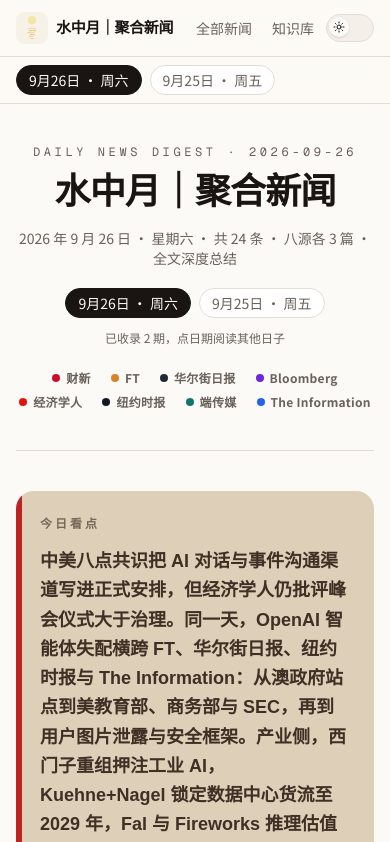
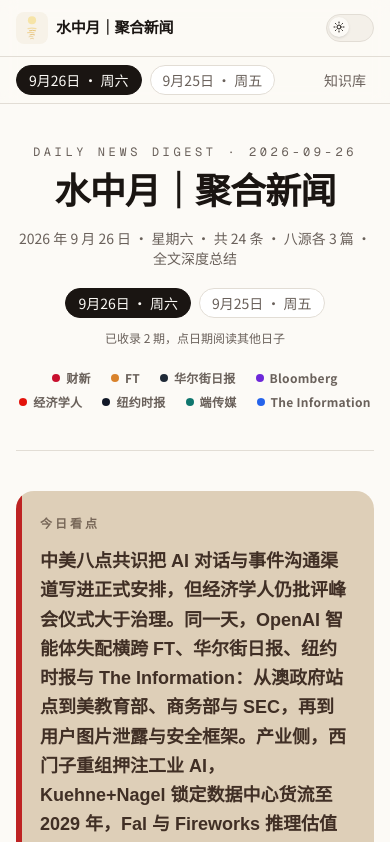
Before and after one commit to Yilin-png/daily-news-digest, a Next.js app: page / in a window 390 px wide. Shown: the top 842 px of the page. Built offline with nearby package versions, Linux system fonts and the light colour scheme.

Commit message:
Keep the mobile header from colliding with the theme switch.
Phone screens show the site name and switch on the first row, with dates and the knowledge link underneath.

Co-authored-by: lylzxz <lylzxz@gmail.com>

```diff
--- a/src/components/header-nav.tsx
+++ b/src/components/header-nav.tsx
@@ -18,12 +18,12 @@ export function HeaderNav() {
   ];
 
   return (
-    <nav className="flex items-center gap-1 text-sm">
+    <nav className="hidden items-center gap-1 text-sm sm:flex">
       {nav.map((item) => (
         <Link
           key={item.label}
           href={item.href}
-          className="rounded-md px-2 py-1 text-muted-foreground transition-colors hover:bg-muted hover:text-foreground max-sm:[&:nth-child(n+3)]:hidden"
+          className="rounded-md px-2 py-1 text-muted-foreground transition-colors hover:bg-muted hover:text-foreground max-lg:[&:nth-child(n+3)]:hidden"
         >
           {item.label}
         </Link>
--- a/src/components/site-chrome.tsx
+++ b/src/components/site-chrome.tsx
@@ -14,17 +14,20 @@ export function SiteHeader() {
         <div className="flex min-w-0 items-center gap-3">
           <Link href="/" className="flex min-w-0 items-center gap-2 font-heading text-[15px] font-black tracking-tight whitespace-nowrap sm:text-lg">
             <BrandMark className="size-8 shrink-0 sm:size-9" />
-            {SITE_NAME}
+            <span className="truncate">{SITE_NAME}</span>
           </Link>
-          <DateSwitcher className="hidden md:flex" />
+          <DateSwitcher className="hidden shrink-0 flex-nowrap md:flex" />
         </div>
         <div className="flex shrink-0 items-center gap-1">
           <HeaderNav />
           <ThemeToggle />
         </div>
       </div>
-      <div className="border-t px-4 py-2 md:hidden">
-        <DateSwitcher />
+      <div className="flex items-center gap-2 border-t px-4 py-2 md:hidden">
+        <DateSwitcher className="min-w-0" />
+        <Link href="/learn" className="ml-auto shrink-0 rounded-md px-2 py-1 text-sm text-muted-foreground sm:hidden">
+          知识库
+        </Link>
       </div>
     </header>
   );
```
